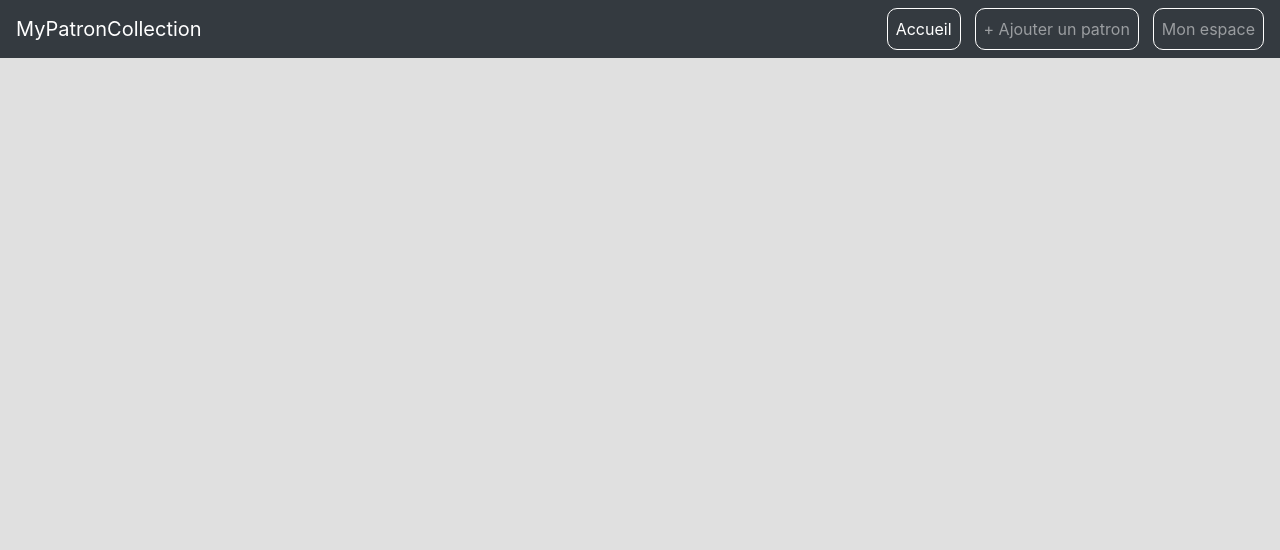
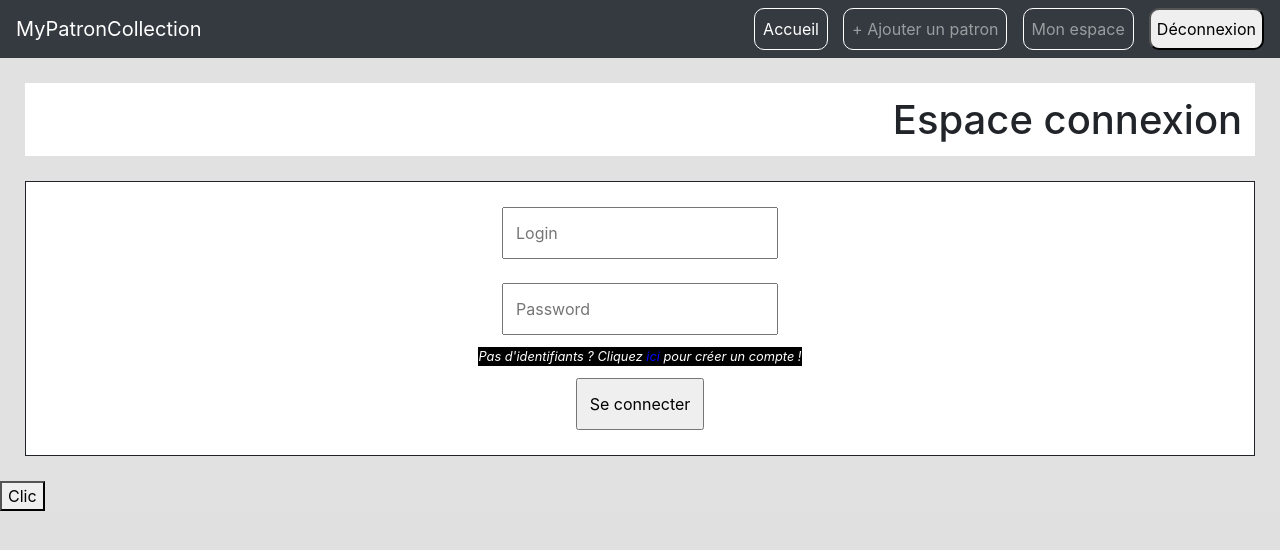
Before and after one commit to Lenc3lot/MyPatron, a Vue app in the folder front/: page /#/login in a window 1280 px wide. Shown: the top 550 px of the page. Built offline with nearby package versions, Linux system fonts and the light colour scheme; sample sign-in values are in the browser's storage; some icons are missing; the HTML template or start-up script is replaced by a standard one.

Commit message:
Front log/register/déco + gestion navbar

```diff
--- a/front/src/App.vue
+++ b/front/src/App.vue
@@ -1,5 +1,5 @@
 <template>
-  <NavBar/>
+  <NavBar @logOut="update()" :key="componentsKey"/>
   <router-view/>
 </template>
 
@@ -14,9 +14,16 @@
     return {
       // variables here
       // dataStore: store
-      visible : 'false'
+      visible : 'false',
+      componentsKey : 0
     }
   },
+  methods: {
+    update(){
+      this.componentsKey += 1;
+      this.$router.push('/login')
+    }
+  }
   }
 </script>
 
--- a/front/src/components/NavBar.vue
+++ b/front/src/components/NavBar.vue
@@ -7,17 +7,20 @@
           <router-link class="nav-link" to="/">Accueil</router-link>
         </li>
         <li class="nav-item">
-          <router-link class="nav-link" to="/" @click="confirmAjt()"> + Ajouter un patron</router-link>
+          <router-link class="nav-link" to="/" @click="confirmAjt()" v-if="isLogged"> + Ajouter un patron</router-link>
         </li>
         <li class="nav-item">
-          <router-link class="nav-link" to="/">Mon espace</router-link>
+          <router-link class="nav-link" to="/myspace" v-if="isLogged">Mon espace</router-link>
+          <router-link class="nav-link" to="/login" v-else>Se connecter</router-link>
         </li>
+        <button class="nav-item" @click="doLogOut()" v-if="isLogged">Déconnexion</button>
       </ul>
     </div>
   </nav>
 </template>
 
 <script>
+// import router from '@/router';
 import store from '@/store'
 export default {
   name: 'NavBar',
@@ -45,7 +48,8 @@ export default {
   data() {
     return {
       // variables here
-      dataStore: store
+      dataStore: store,
+      isLogged: false
     }
   },
   methods: {
@@ -60,13 +64,22 @@ export default {
         this.dataStore.newPattern.patterName = email
         this.$router.push('/addPatern/2')
       }
+    },
+    doLogOut(){
+      localStorage.clear()
+      this.$emit('logOut')
+      window.location.replace('/#/login')
     }
   },
   mounted() {
     // mounted here
+    if(localStorage.getItem('isLogged')){
+      this.isLogged = true
+    }
   },
   created() {
     // created here
+
   }
 }
 </script>
@@ -92,4 +105,9 @@ li {
 .navbar-nav>:nth-child(3) {
   margin-inline-end: 0px;
 }
+
+button{
+  margin-left: 2%;
+  border-radius: 10px;
+}
 </style>
--- a/front/src/components/carteComponent.vue
+++ b/front/src/components/carteComponent.vue
@@ -16,6 +16,9 @@
             <h3>Tags : </h3>
             <p v-for="tag in tags" :key="tag">{{ tag }}</p>
           </nav>
+          <!-- <embed
+          src="https://noto.alwaysdata.net/back/uploads/users/user0/TagadaJones.pdf"
+          width="192O"> -->
         </section>
         <button>Editer</button>
     </div>
@@ -60,7 +63,7 @@ export default {
   methods: {
     // methods here
     change(){
-      window.location.replace (this.lien)
+      // window.location.replace (this.lien)
     }
   },
   mounted () {
--- a/front/src/router/index.js
+++ b/front/src/router/index.js
@@ -19,6 +19,16 @@ const routes = [
     path: '/addPatern/:id',
     name:'addPatern',
     component: () => import('../views/AddPatternView.vue')
+  },
+  {
+    path:'/login',
+    name:'login',
+    component: () => import('../views/LoginView.vue')
+  },
+  {
+    path:'/register',
+    name:'register',
+    component:() => import('../views/RegisterView.vue')
   }
 ]
 
--- a/front/src/views/HomeView.vue
+++ b/front/src/views/HomeView.vue
@@ -7,7 +7,6 @@
     <div id="viewContainer">
       <carteComponent v-for="n in 20" :key="n"/>
     </div>
-
   </main>
 </template>
 
--- /dev/null
+++ b/front/src/views/LoginView.vue
@@ -0,0 +1,152 @@
+<template>
+    <main>
+      <div id="loginDiv">
+        <h1>Espace connexion</h1>
+        <nav>
+          <input type="text" placeholder="Login" v-model="loginData.login">
+          <input type="password" placeholder="Password" v-model="loginData.pwd">
+          <figcaption>Pas d'identifiants ? Cliquez <router-link to="/register">ici</router-link> pour créer un compte !</figcaption>
+          <input type="submit" class="button-29" value="Se connecter" @click="doLogin()">
+        </nav>
+      </div>
+      <button @click="test()">Clic</button>
+    </main>
+  </template>
+
+<script>
+// import router from '@/router'
+import store from '@/store'
+export default {
+  name: 'LoginView',
+  head() {
+    return {
+      title: 'Document',
+      meta: [
+        {
+          hid: 'description',
+          name: 'description',
+          content: 'Your Page Description',
+        }
+      ]
+    }
+  },
+  components: {
+    // components here
+  },
+  props: {
+    // props here
+  },
+  watch: {
+    // variables to watch here
+  },
+  data () {
+    return {
+      // variables here
+      dataStore: store,
+      loginData: {
+        login: '',
+        pwd: ''
+      }
+    }
+  },
+  methods: {
+    // methods here
+    doLogin(){
+        let datas = new FormData()
+        datas.append('login',this.loginData.login)
+        datas.append('pwd',this.loginData.pwd)
+        datas.append('req','login'),
+        datas.append('action','doLogin')
+        fetch(this.dataStore.baseUrl,{
+            body: datas,
+            method: 'POST'
+        })
+            .then(response=>response.json())
+            .then(response=>{
+                console.log(response)
+                if(response.statut == "200"){
+                    localStorage.setItem('idUser',response.idUtilisateur)
+                    localStorage.setItem('isLogged',true)
+                    window.location.replace('/')
+                }else{
+                    this.$swal({
+                        title: 'Mot de passe ou utilisateur incorrect',
+                        icon:'error'
+                    })
+                }
+            })
+            .catch(error=>{
+                console.error(error)})
+    },
+    test(){
+        this.$swal({
+            html: `
+                <embed
+                src='https://noto.alwaysdata.net/back/uploads/users/user0/TagadaJones.pdf' width=1900 height=1000>
+            `,
+            width: 1900
+        })
+    }
+  },
+  mounted () {
+    // mounted here
+  },
+  created () {
+    // created here
+  }
+}
+</script>
+
+<style scoped>
+/* Style here */
+
+main{
+  width: 100%;
+}
+
+#loginDiv{
+  display: flex;
+  flex-wrap: wrap;
+  padding: 1%;
+}
+
+#loginDiv>h1{
+  background-color: white;
+  padding: 1%;
+  margin: 1%;
+  text-align: end;
+  width: 100%;
+}
+
+#loginDiv>nav{
+  flex: 1 1 100%;
+  border: solid 1px;
+  padding: 1%;
+  margin: 1%;
+  background-color: white;
+  text-align: center;
+  display: flex;
+  align-items: center;
+  flex-direction: column;
+}
+
+#loginDiv>nav>figcaption{
+  background-color: black;
+  padding: 0px;
+  color: white;
+  font-size: 80%;
+  font-style: italic;
+}
+
+#loginDiv>nav>*{
+  padding: 1%;
+}
+
+#loginDiv>nav>input{
+  margin: 1%;
+}
+
+#loginDiv>nav>figcaption>a{
+  color: blue;
+}
+</style>
--- /dev/null
+++ b/front/src/views/RegisterView.vue
@@ -0,0 +1,142 @@
+<template>
+    <main>
+        <div id="loginDiv">
+            <h1>Créer un compte</h1>
+            <nav>
+                <input type="email" placeholder="Mail" v-model="newUser.mail" required>
+                <input type="text" placeholder="Nom" v-model="newUser.nom" required>
+                <input type="text" placeholder="Prenom" v-model="newUser.prenom" required>
+                <input type="text" placeholder="Login" v-model="newUser.login" required>
+                <input type="password" placeholder="Mot de passe" v-model="newUser.mdp" @change="testEqMdp(newUser.mdp)" required>
+                <input type="password" placeholder="Mot de passe (valider)" v-model="validMDP" @change="testEqMdp(newUser.mdp)">
+                <p v-if="!sameMdp">Merci de saisir un mot de passe identique !</p>
+                <input type="submit" class="button-29" value="Créer le compte" @click="testAjtUser()">
+            </nav>
+        </div>
+    </main>
+</template>
+
+<script>
+// import store from '@/store'
+export default {
+    name: 'registerView',
+    head() {
+        return {
+            title: 'Document',
+            meta: [
+                {
+                    hid: 'description',
+                    name: 'description',
+                    content: 'Your Page Description',
+                }
+            ]
+        }
+    },
+    components: {
+        // components here
+    },
+    props: {
+        // props here
+    },
+    watch: {
+        // variables to watch here
+    },
+    data() {
+        return {
+            // variables here
+            // dataStore: store
+            newUser: {
+                mail:'',
+                nom:'',
+                prenom:'',
+                login: '',
+                mdp: ''
+            },
+            validMDP: '',
+            sameMdp: true
+        }
+    },
+    methods: {
+        // methods here
+        testAjtUser(){
+            console.log('plop')
+        },
+        testEqMdp(mdp){
+            if(mdp == this.validMDP){
+                console.log('oui')
+                this.sameMdp = true
+            }else{
+                console.log('non')
+                this.sameMdp = false
+            }
+        }
+    },
+    mounted() {
+        // mounted here
+    },
+    created() {
+        // created here
+    }
+}
+</script>
+
+<style scoped>
+/* Style here */
+
+main {
+    width: 100%;
+}
+
+#loginDiv {
+    display: flex;
+    flex-wrap: wrap;
+    padding: 1%;
+}
+
+#loginDiv>h1 {
+    background-color: white;
+    padding: 1%;
+    margin: 1%;
+    text-align: end;
+    width: 100%;
+}
+
+#loginDiv>nav {
+    flex: 1 1 100%;
+    border: solid 1px;
+    padding: 1%;
+    margin: 1%;
+    background-color: white;
+    text-align: center;
+    display: flex;
+    align-items: center;
+    flex-wrap: wrap;
+}
+
+#loginDiv>nav>figcaption {
+    background-color: black;
+    padding: 0px;
+    color: white;
+    font-size: 80%;
+    font-style: italic;
+}
+
+#loginDiv>nav>* {
+    padding: 1%;
+}
+
+#loginDiv>nav>input {
+    margin: 1%;
+    flex: 1 1 48%;
+}
+
+#loginDiv>nav>p {
+    margin: 1%;
+    flex: 1 1 100%;
+    color: red
+}
+
+#loginDiv>nav>figcaption>a {
+    color: blue;
+}
+</style>
```
Also changed, not shown: front/src/views/MySpace.vue (added, +52 -0 lines), 1 other file (tests, documents, lock files or other folders).
